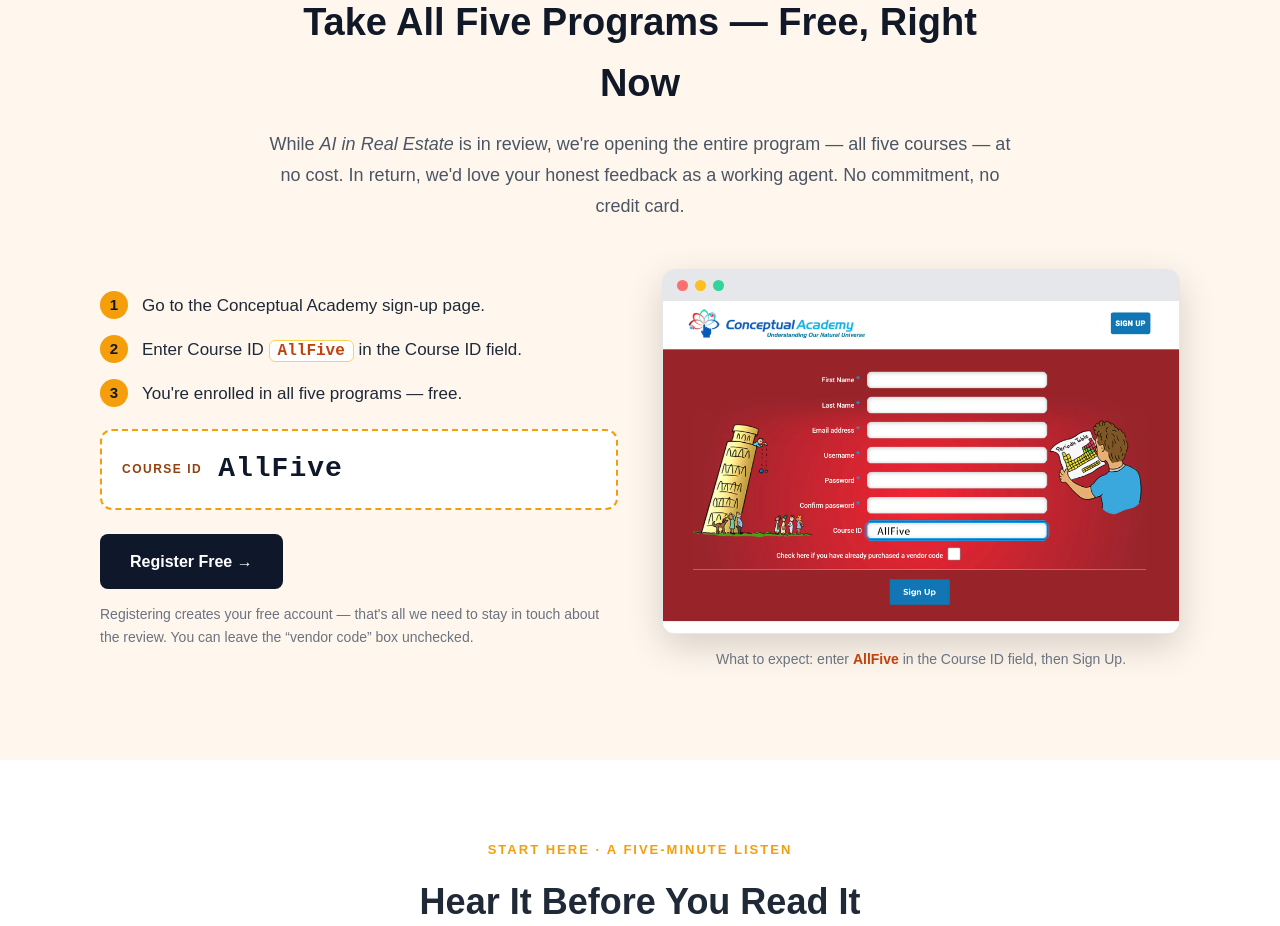
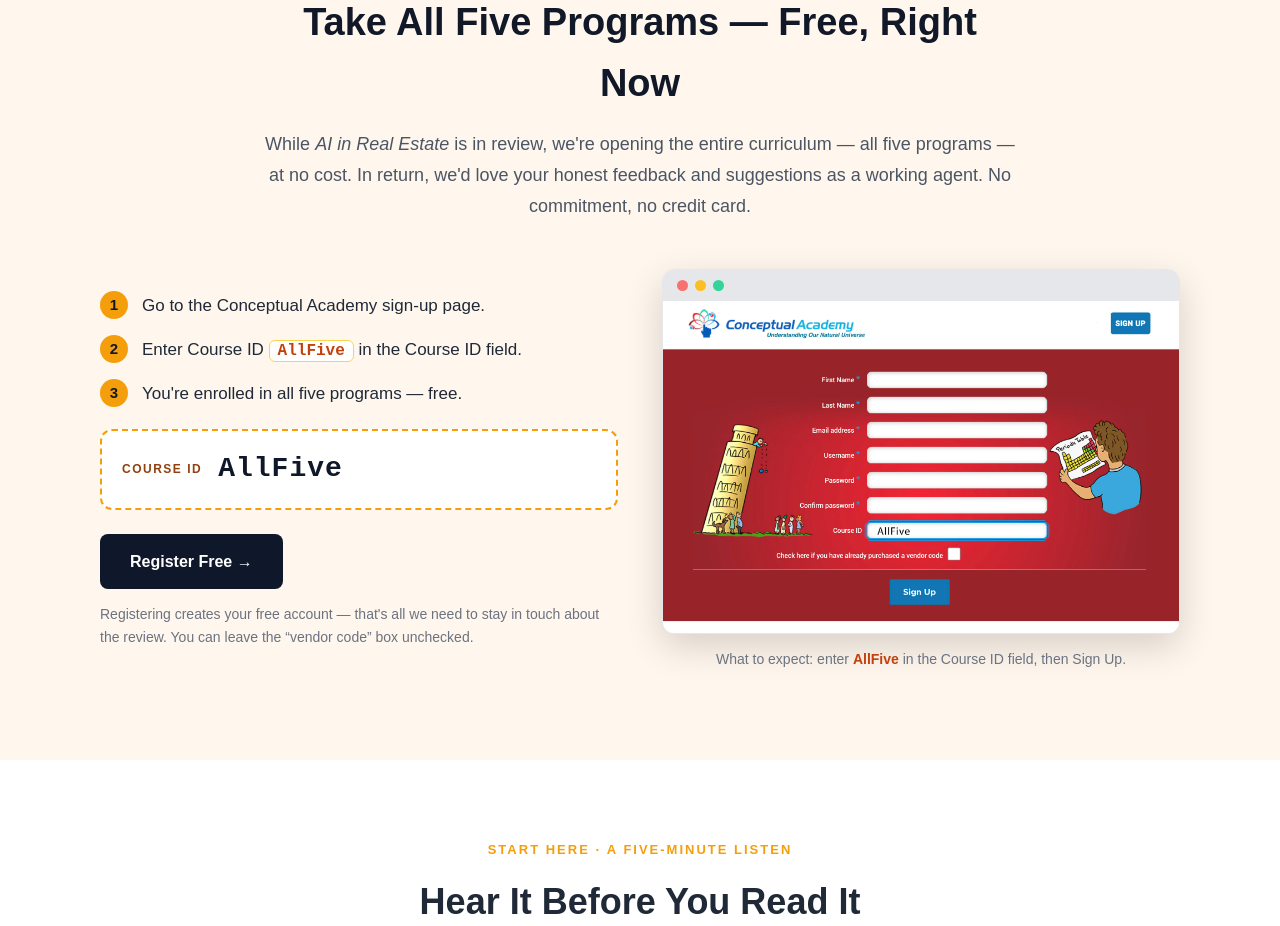
Before and after one commit to Suchocki88/UnderstandingAI.ai, a Next.js app: page /professionals in a window 1280 px wide. Shown: the part 1400-2326 px from the top of the page. Built offline with nearby package versions, Linux system fonts and the light colour scheme.

Commit message:
Revise program description for clarity and feedback
Updated text to clarify the offer and request feedback.

```diff
--- a/app/professionals/page.tsx
+++ b/app/professionals/page.tsx
@@ -219,8 +219,8 @@ export default function Page() {
               Take All Five Programs — Free, Right Now
             </h2>
             <p style={{ marginTop: 16, fontSize: 18, color: "#4b5563", lineHeight: 1.7 }}>
-              While <em>AI in Real Estate</em> is in review, we&apos;re opening the entire program — all five
-              courses — at no cost. In return, we&apos;d love your honest feedback as a working agent. No
+              While <em>AI in Real Estate</em> is in review, we&apos;re opening the entire curriculum — all five
+              programs — at no cost. In return, we&apos;d love your honest feedback and suggestions as a working agent. No
               commitment, no credit card.
             </p>
           </div>
```
